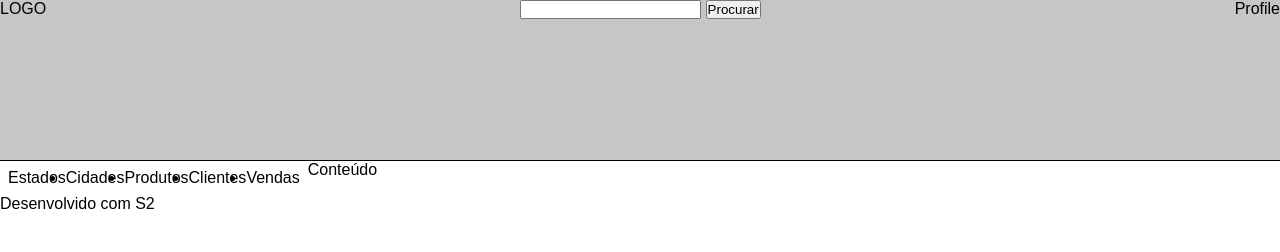
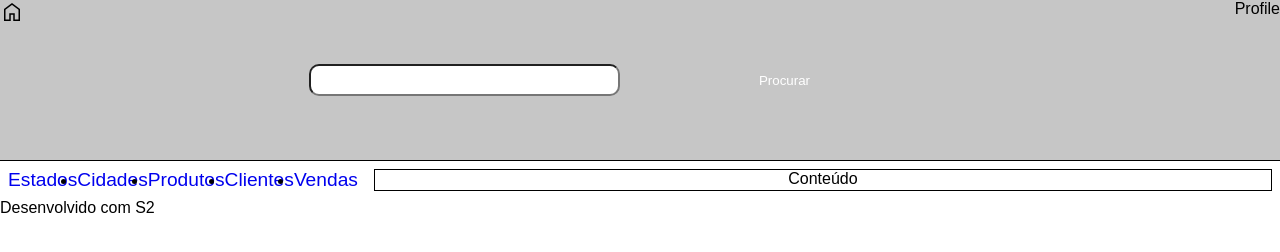
Before and after one commit to sirlincu/web-studies, a plain HTML site: page 002-css/dashboard.html in a window 1280 px wide. Drawn offline with nearby package versions, Linux system fonts and the light colour scheme.

Commit message:
code aula 6

```diff
--- a/002-css/dashboard.css
+++ b/002-css/dashboard.css
@@ -31,8 +31,58 @@ div.main {
     display: flex;
     flex-direction: row;
     padding: 0.5rem;
+    margin: 0rem;
+
+}
+
+/* li {
+
+} */
+
+li > a {
+    text-decoration: none;
+    font-size: 1.2rem;
 }
 
 .content {
+    border: 1px solid black;
+    width: 100%;
+    margin: 0.5rem;
+    display: flex;
+    justify-content: center;
+}
 
+.search {
+    display: flex;
+    justify-content: space-between;
+    align-items: center;
+    width: 50vw;
 }
+
+.search > input {
+    width: 90%;
+    font-size: 1.5rem;
+    border-radius: 10px;
+}
+
+.search > input:hover {
+    outline: 1px solid blue;
+    background-color: gainsboro;
+}
+
+.search > button {
+    width: 90%;
+    padding: 0.5rem;
+    margin: 0.5rem;
+    border: none;
+    background-color: #c6c6c6;
+    color: white;
+}
+
+.material-symbols-outlined {
+  font-variation-settings:
+  'FILL' 0,
+  'wght' 400,
+  'GRAD' 0,
+  'opsz' 48;
+}
--- a/002-css/dashboard.html
+++ b/002-css/dashboard.html
@@ -5,16 +5,19 @@
     <meta name="viewport" content="width=device-width, initial-scale=1.0">
     <title>Dashboard</title>
     <link rel="stylesheet" href="dashboard.css">
+    <link rel="stylesheet" href="https://fonts.googleapis.com/css2?family=Material+Symbols+Outlined:opsz,wght,FILL,GRAD@20..48,100..700,0..1,-50..200" />
 </head>
 <body>
     <header>
         <!--LOGO-->
         <div>
-            LOGO
+            <span class="material-symbols-outlined">
+                home
+            </span>
         </div>
 
         <!--PESQUISA-->
-        <div>
+        <div class="search">
             <input type="text">
             <button>Procurar</button>
         </div>
@@ -29,17 +32,17 @@
         <!--NAVEGAÇÃO-->
         <nav>
             <ul class="menu">
-                <li>Estados</li>
-                <li>Cidades</li>
-                <li>Produtos</li>
-                <li>Clientes</li>
-                <li>Vendas</li>
+                <li><a href="#">Estados</a></li>
+                <li><a href="#">Cidades</a></li>
+                <li><a href="#">Produtos</a></li>
+                <li><a href="#">Clientes</a></li>
+                <li><a href="#">Vendas</a></li>
             </ul>
 
         </nav>
 
         <!--CONTEÚDO-->
-        <div>
+        <div class="content">
             Conteúdo
 
         </div>
```
